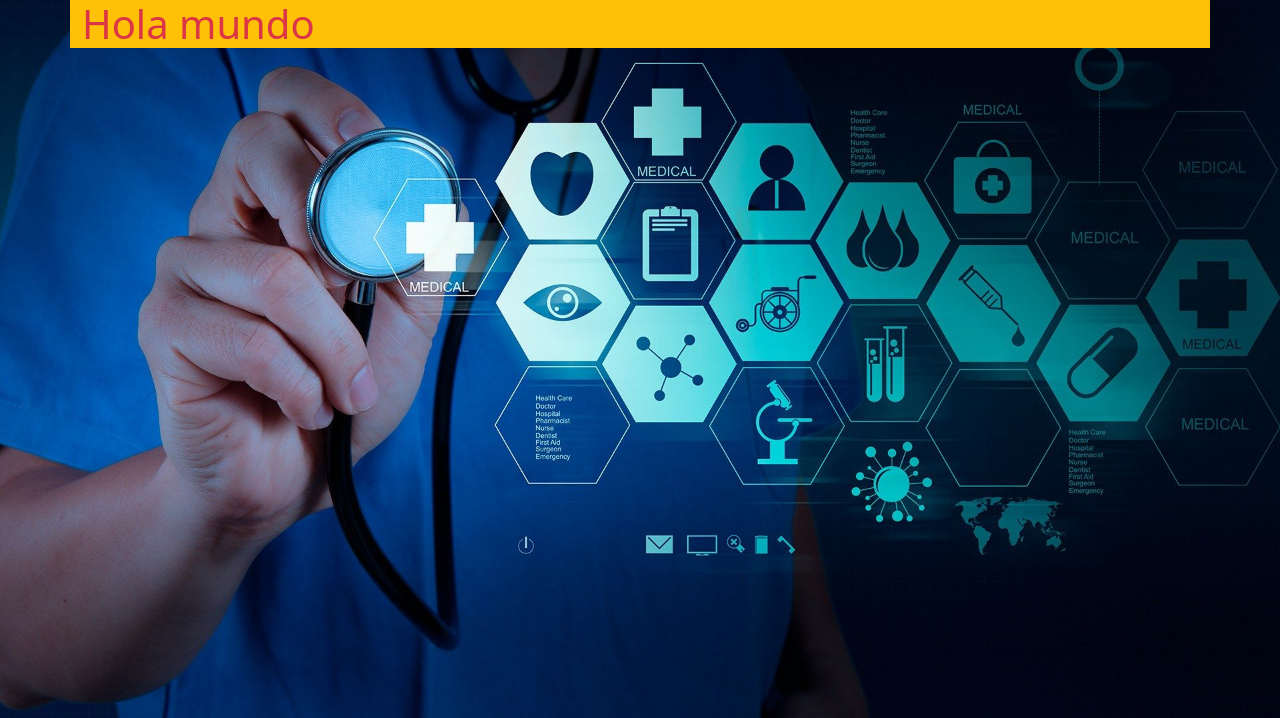
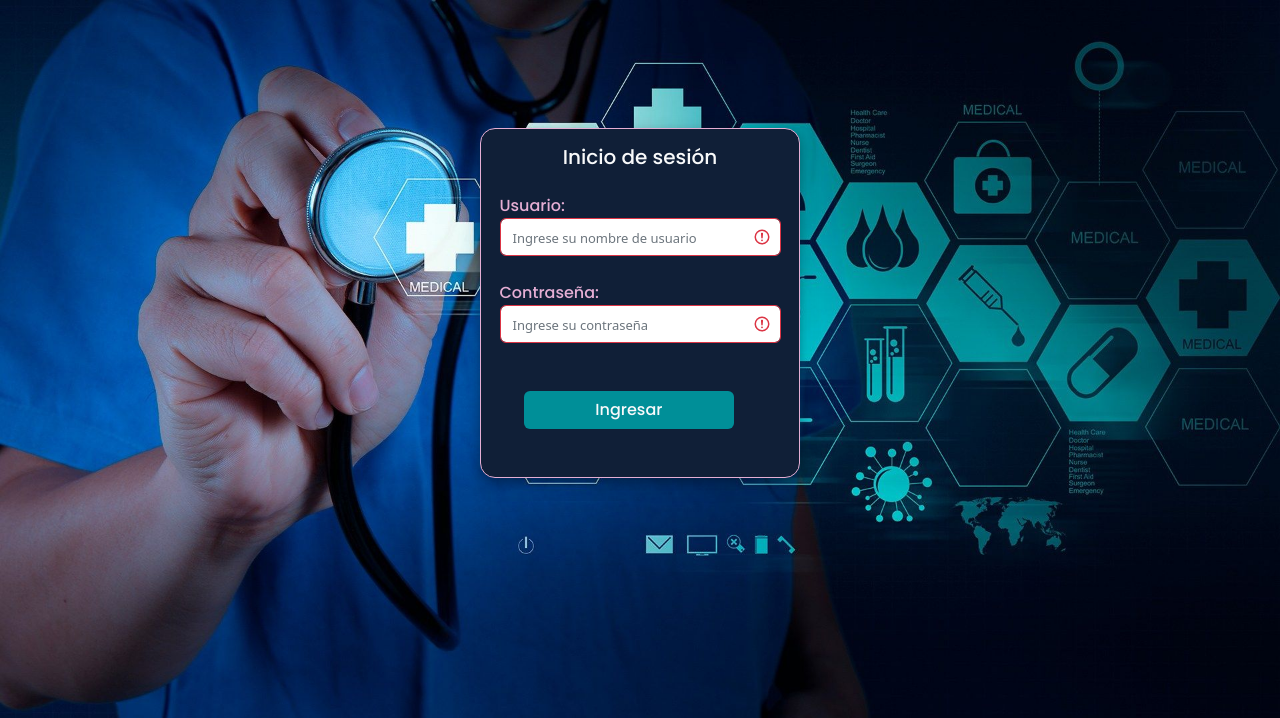
Before and after one commit to Diegoignaciocastrogarces/Centro-medico-Dos-Alamos, a Flask app: page / in a window 1280 px wide. Shown: the top 718 px of the page. Run offline with Flask 3, Linux system fonts and the light colour scheme.

Commit message:
Interfaz de login lista

```diff
--- a/app/static/css/login.css
+++ b/app/static/css/login.css
@@ -0,0 +1,32 @@
+#login_box {
+    margin-top: 10%;
+    background-color: rgb(16, 31, 55);
+    border: 1px solid rgb(229, 174, 212);
+    border-radius: 15px;
+    box-shadow: 0 4px 8px 0 rgba(0, 0, 0, 0.2), 0 6px 20px 0 rgba(0, 0, 0, 0.19);
+}
+
+.txtrosa {
+    color: rgb(229, 174, 212);
+}
+
+.bgrosa {
+    background-color: rgb(229, 174, 212);
+}
+
+.bgceleste {
+    background-color: rgb(0, 143, 152);
+}
+
+.poppins {
+    font-family: 'Poppins', sans-serif;
+}
+
+
+.btn:hover {
+    background-color: rgb(229, 174, 212);
+}
+
+.form-control::placeholder {
+    font-size: small;
+}
--- a/app/templates/base.html
+++ b/app/templates/base.html
@@ -6,6 +6,10 @@
     <meta name="viewport" content="width=device-width, initial-scale=1.0">
     <link rel="stylesheet" href="{{ url_for('static', filename='css/base.css') }}">
     <link href="https://cdn.jsdelivr.net/npm/bootstrap@5.2.3/dist/css/bootstrap.min.css" rel="stylesheet">
+    <link rel="preconnect" href="https://fonts.googleapis.com">
+    <link rel="preconnect" href="https://fonts.gstatic.com" crossorigin>
+    <link href="https://fonts.googleapis.com/css2?family=Poppins:wght@500&display=swap" rel="stylesheet">
+    {% block importation %}{% endblock %}
     <title>Dos Alamos - {% block title %}{% endblock %}</title>
 </head>
 <body>
--- a/app/templates/login.html
+++ b/app/templates/login.html
@@ -1,11 +1,20 @@
 {% extends 'base.html' %}
-
+{% block importation %}
+<link rel="stylesheet" href="{{ url_for('static', filename='css/login.css') }}">
+{% endblock %}
 {% block title %}Login{% endblock %}
 
 {% block content %}
 
-<div class="container bg-warning mt-7">
-<h1 class="text-danger">Hola mundo</h1>
+<div id= "login_box" class="container w-25 d-flex flex-column align-items-center">
+<h5 class="text-light poppins pt-3 pb-3">Inicio de sesión</h5>
+<form action="" method="post" class="was-validated">
+    <label class="txtrosa poppins ps-7" for="user_name">Usuario:</label><br>
+    <input class="form-control" type="text" id="usrname" name="user_name" placeholder="Ingrese su nombre de usuario" required><br>
+    <label class="txtrosa poppins" for="user_password">Contraseña:</label><br>
+    <input class="form-control" type="password" id="usrpassword" name="user_password" placeholder="Ingrese su contraseña" required><br><br>
+    <input class="btn bgceleste text-light poppins ms-4 w-75 h-50 mb-5" type="submit" value="Ingresar">
+  </form>
 </div>
 
 
--- a/app/views.py
+++ b/app/views.py
@@ -1,8 +1,12 @@
-from flask import Blueprint, render_template
+from flask import Blueprint, render_template, request
 
 bp = Blueprint('views', __name__)
 
 
-@bp.route('/')
-def index():
+@bp.route('/', methods = ['GET', 'POST'])
+def login():
+    if request.method == 'POST':
+        username = request.form['user_name']
+        password = request.form['user_password']
+        return f'Nombre de usuario: {username}, Contraseña: {password}'
     return render_template('login.html')
```
Also changed, not shown: app/templates/navBar.html (+9 -0 lines), app/templates/inicio- medico.html (added).
